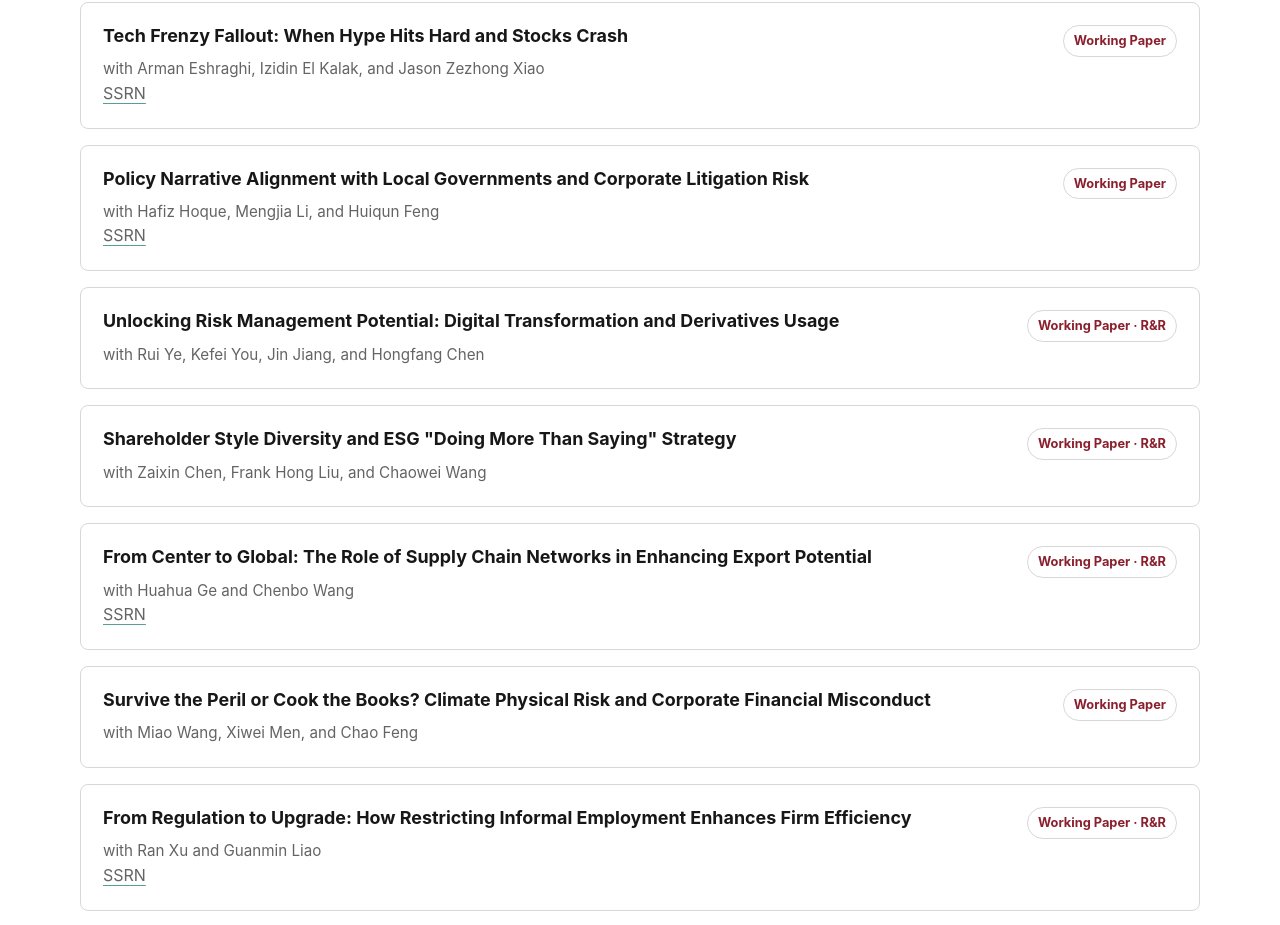
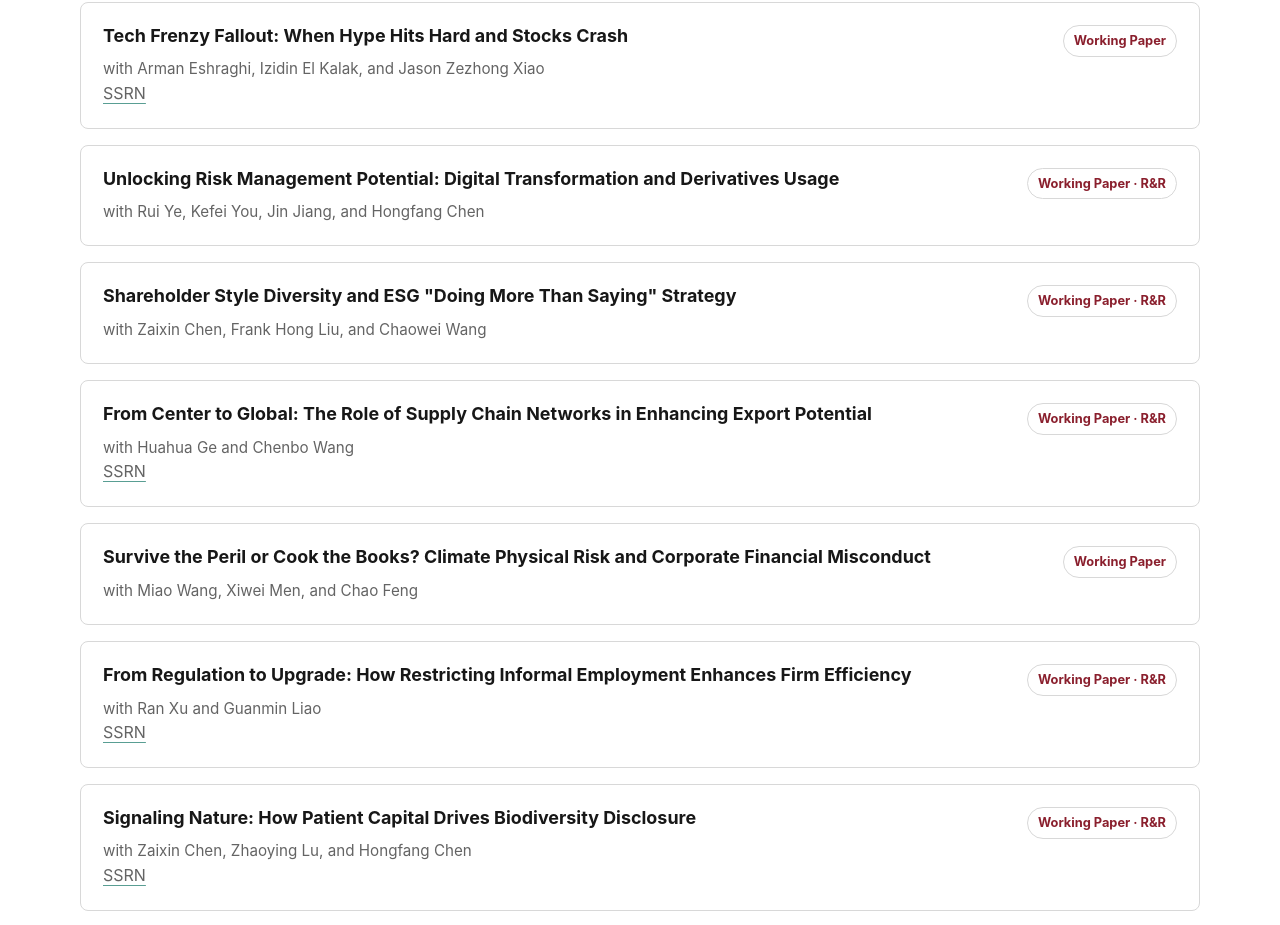
Before and after one commit to GeorgePfGao/georgepfgao.github.io, a plain HTML site: page index.html in a window 1280 px wide. Shown: the part 3560-4485 px from the top of the page. Drawn offline with Linux system fonts and the light colour scheme.

Commit message:
Remove paper details from index.html
Removed details about the paper on policy narrative alignment.

```diff
--- a/index.html
+++ b/index.html
@@ -756,16 +756,6 @@
 
         <article class="paper">
           <div>
-            <h3>Policy Narrative Alignment with Local Governments and Corporate Litigation Risk</h3>
-            <p class="meta">with Hafiz Hoque, Mengjia Li, and Huiqun Feng</p>
-            <p><a href="https://papers.ssrn.com/sol3/papers.cfm?abstract_id=7118879">SSRN</a></p>
-            <p class="paper-detail">Presented at Cardiff Business School Seminar, BAFA 2023 Annual Conference, BFWG Annual Conference, and Loughborough Business School PGR Workshop.</p>
-          </div>
-          <span class="tag">Working Paper</span>
-        </article>
-
-        <article class="paper">
-          <div>
             <h3>Unlocking Risk Management Potential: Digital Transformation and Derivatives Usage</h3>
             <p class="meta">with Rui Ye, Kefei You, Jin Jiang, and Hongfang Chen</p>
             <p class="paper-detail">Presented at BFWG Annual Conference 2025.</p>
```
